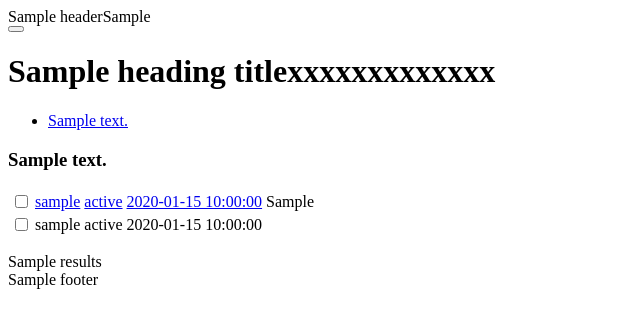
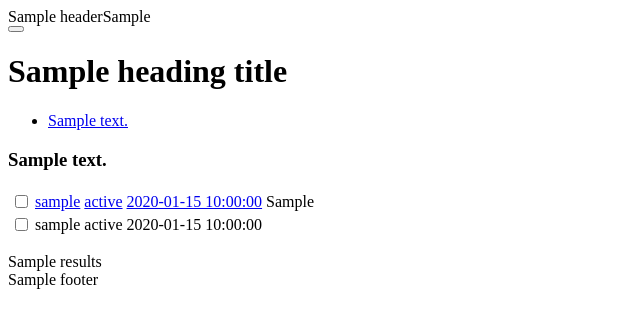
Before and after one commit to dirsis/demo, a PHP site: template admin/view/template/user/user_list.twig in a window 1280 px wide. Shown: the top 328 px of the page, without its empty margins (0-640 px from the left). Run offline with PHP 8.4, Linux system fonts and the light colour scheme; the template is opened without the code that fills it: most values are stand-ins (such as "Sample title", 1, 10 or a date in 2020); some libraries are stand-ins or nearby versions.

Commit message:
07_19_2025

```diff
--- a/admin/view/template/user/user_list.twig
+++ b/admin/view/template/user/user_list.twig
@@ -5,7 +5,7 @@
       <div class="pull-right"><a href="{{ add }}" data-toggle="tooltip" title="{{ button_add }}" class="btn btn-primary"><i class="fa fa-plus"></i></a>
         <button type="button" data-toggle="tooltip" title="{{ button_delete }}" class="btn btn-danger" onclick="confirm('{{ text_confirm }}') ? $('#form-user').submit() : false;"><i class="fa fa-trash-o"></i></button>
       </div>
-      <h1>{{ heading_title }}xxxxxxxxxxxxx</h1>
+      <h1>{{ heading_title }}</h1>
       <ul class="breadcrumb">
         {% for breadcrumb in breadcrumbs %}
         <li><a href="{{ breadcrumb.href }}">{{ breadcrumb.text }}</a></li>
```
